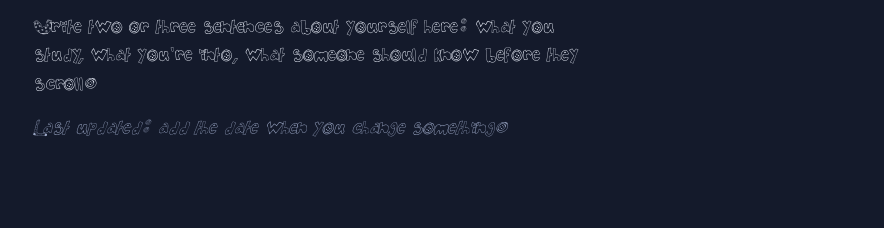
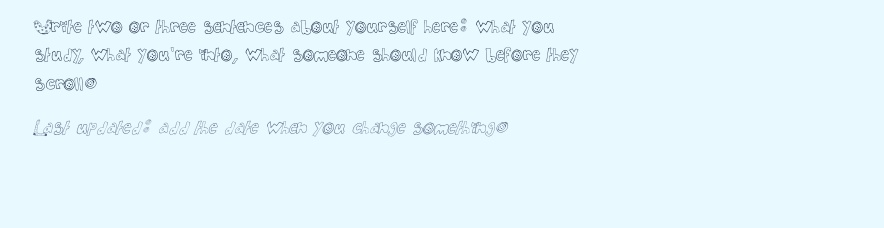
Before and after one commit to w2nterlily/w2nterlily.github.io, a plain HTML site: page index.html in a window 1280 px wide. Shown: the part 289-517 px from the top of the page, without its empty margins (197-1081 px from the left). Drawn offline with nearby package versions, Linux system fonts and the dark colour scheme.

Commit message:
Update index.html

```diff
--- a/index.html
+++ b/index.html
@@ -24,14 +24,14 @@
   }
   @media (prefers-color-scheme: dark) {
     :root {
-      --bg: #141a2b;
-      --paper: #1d2540;
-      --ink: #e7ecf7;
-      --muted: #9aa6c4;
-      --accent: #5fc9ba;
-      --sun: #f2b632;
-    }
+    --bg: #E8F9FF;        /* page background */
+    --paper: #C4D9FF;     /* cards and frames */
+    --ink: #1f2a44;       /* main text */
+    --muted: #5b6784;     /* secondary text */
+    --accent: #2f8f83;    /* links and highlights */
+    --sun: #C5BAFF;       /* tape and little details */
   }
+
 
   * { box-sizing: border-box; }
   html { scroll-behavior: smooth; }
```
